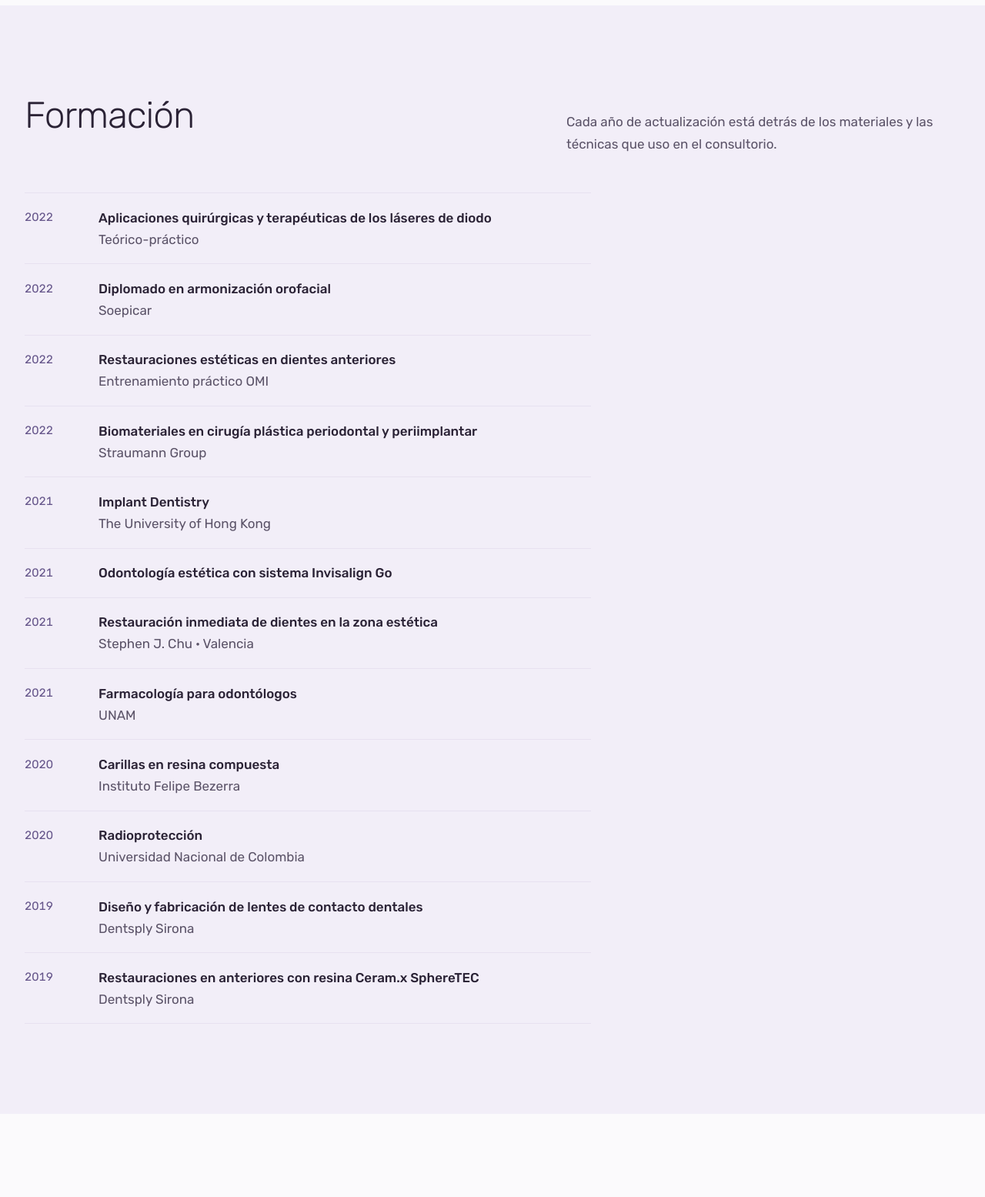
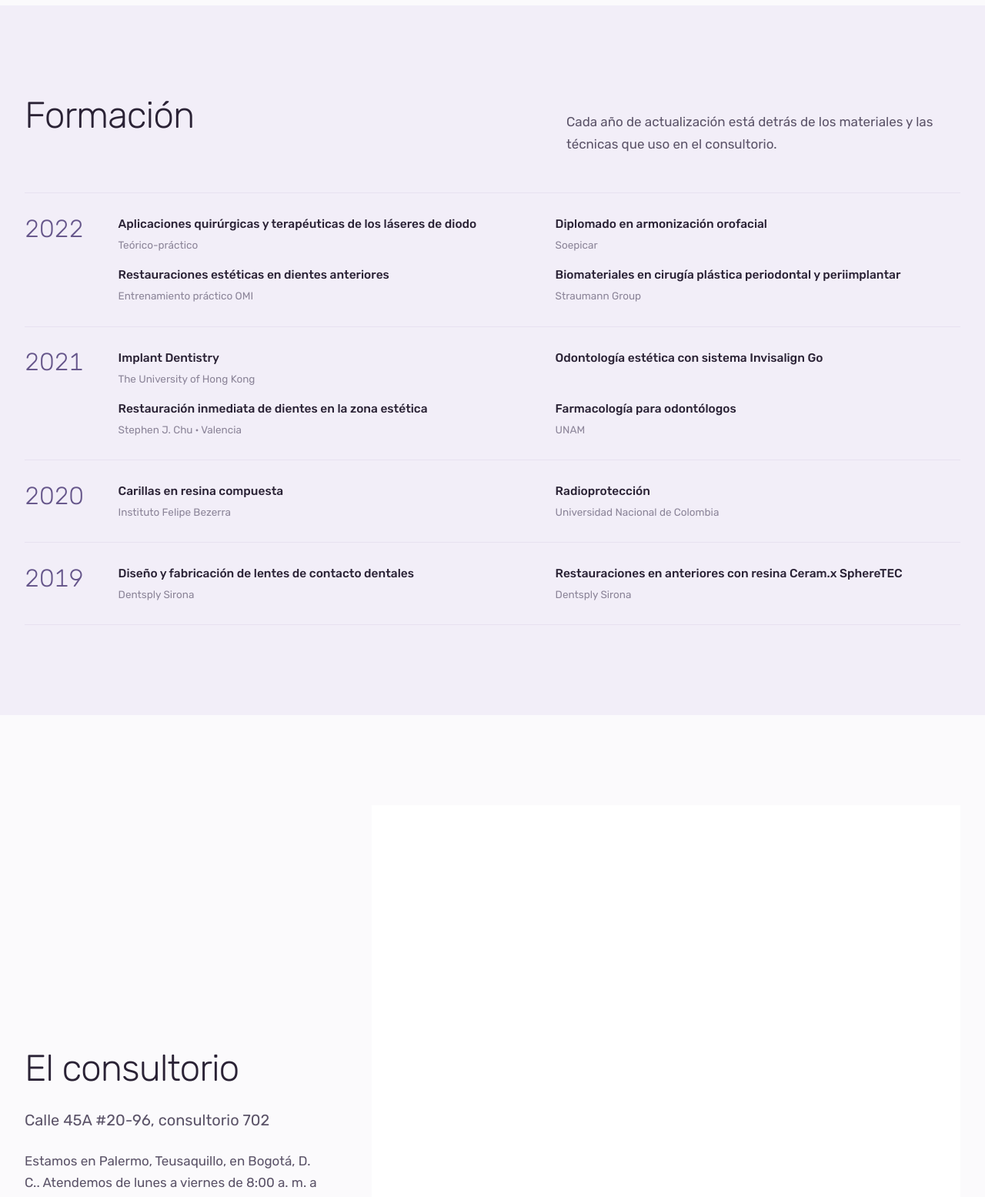
Before and after one commit to NicoMunLug/odontobaron, a PHP site: page / in a window 1280 px wide. Shown: the part 3768-5323 px from the top of the page at 77% size. Run offline with PHP 8.4, Linux system fonts and the light colour scheme; data comes from the database, SQL or seed files in the repository.

Commit message:
fix: la sección Formación dejaba media página en blanco
Los doce cursos se listaban uno debajo de otro en una columna limitada a
46rem, dentro de una sección de 76rem: toda la mitad derecha quedaba
vacía y la sección se estiraba más de una pantalla.

Ahora los cursos se agrupan por año. Cada franja lleva el año a la
izquierda y sus cursos en dos columnas, así que son cuatro franjas que
ocupan el ancho completo en lugar de doce renglones sueltos.

Co-Authored-By: Claude Opus 5 <noreply@anthropic.com>
Claude-Session: https://claude.ai/code/session_01MVS2wwtsBEC5MkpxbWhy8c

```diff
--- a/assets/css/app.css
+++ b/assets/css/app.css
@@ -360,18 +360,25 @@ p:last-child { margin-bottom: 0; }
   .perfil__foto { max-width: 18rem; }
 }
 
-/* --- Formación: línea de tiempo real ------------------------------ */
-.trayecto { display: grid; gap: 0; max-width: 46rem; }
+/* --- Formación: agrupada por año ----------------------------------
+   Cada año es una franja: el año a la izquierda y sus cursos en dos
+   columnas. Así la sección ocupa el ancho completo en vez de dejar
+   media página en blanco, y se leen cuatro franjas en vez de doce
+   renglones sueltos. */
+.trayecto { display: grid; gap: 0; }
 .hito {
   display: grid;
-  grid-template-columns: 4.5rem 1fr;
-  gap: 1.5rem;
-  padding: 1.1rem 0;
+  grid-template-columns: 5.5rem minmax(0, 1fr);
+  gap: clamp(1.25rem, .5rem + 2vw, 3rem);
+  padding: 1.75rem 0;
   border-top: 1px solid var(--linea);
+  align-items: start;
 }
 .hito:last-child { border-bottom: 1px solid var(--linea); }
 .hito__anio {
-  font-size: .9375rem;
+  font-size: 2rem;
+  font-weight: 300;
+  line-height: 1;
   color: var(--lila-hondo);
   font-variant-numeric: tabular-nums;
   padding-top: .1rem;
@@ -379,7 +386,27 @@ p:last-child { margin-bottom: 0; }
 .hito__que { color: var(--tinta-media); }
 .hito__que strong { color: var(--tinta); font-weight: 500; }
 
-/* --- Galería ------------------------------------------------------ */
+.hito__cursos {
+  list-style: none; margin: 0; padding: 0;
+  display: grid;
+  grid-template-columns: repeat(2, minmax(0, 1fr));
+  gap: 1rem clamp(1.5rem, 1rem + 2vw, 3rem);
+}
+.hito__cursos li { display: grid; gap: .15rem; align-content: start; }
+.hito__cursos strong { color: var(--tinta); font-weight: 500; font-size: .9688rem; }
+.hito__cursos span   { color: var(--tinta-suave); font-size: .8438rem; }
+@media (max-width: 48rem) {
+  .hito { grid-template-columns: 1fr; gap: .9rem; padding: 1.4rem 0; }
+  .hito__anio { font-size: 1.5rem; }
+  .hito__cursos { grid-template-columns: 1fr; gap: .9rem; }
+}
+
+/* --- Galería: mosaico compacto ------------------------------------
+   Antes cada pieza era 3/4 y la rejilla se estiraba hasta ocupar casi
+   mil píxeles de alto. Ahora son ocho celdas cuadradas en cuatro
+   columnas: dos filas parejas, sin huecos y en poco más de la mitad
+   del espacio. El recorte se ancla arriba porque los casos de antes y
+   después llevan el rótulo en la parte superior de la foto. */
 .galeria {
   display: grid;
   grid-template-columns: repeat(auto-fit, minmax(13rem, 1fr));
--- a/index.php
+++ b/index.php
@@ -19,6 +19,12 @@ $formacion = [
   ['2019', 'Diseño y fabricación de lentes de contacto dentales', 'Dentsply Sirona'],
   ['2019', 'Restauraciones en anteriores con resina Ceram.x SphereTEC', 'Dentsply Sirona'],
 ];
+
+// Agrupada por año: cada franja de la sección reúne los cursos de un año.
+$formacion_por_anio = [];
+foreach ($formacion as $f) {
+    $formacion_por_anio[$f[0]][] = $f;
+}
 
 require __DIR__ . '/includes/header.php';
 ?>
@@ -176,12 +182,17 @@ require __DIR__ . '/includes/header.php';
       </p>
     </div>
     <div class="trayecto">
-      <?php foreach ($formacion as $f): ?>
+      <?php foreach ($formacion_por_anio as $anio => $cursos): ?>
         <div class="hito">
-          <div class="hito__anio"><?= e($f[0]) ?></div>
-          <div class="hito__que">
-            <strong><?= e($f[1]) ?></strong><?= $f[2] ? '<br>' . e($f[2]) : '' ?>
-          </div>
+          <div class="hito__anio"><?= e((string) $anio) ?></div>
+          <ul class="hito__cursos">
+            <?php foreach ($cursos as $c): ?>
+              <li>
+                <strong><?= e($c[1]) ?></strong>
+                <?php if ($c[2]): ?><span><?= e($c[2]) ?></span><?php endif; ?>
+              </li>
+            <?php endforeach; ?>
+          </ul>
         </div>
       <?php endforeach; ?>
     </div>
```
